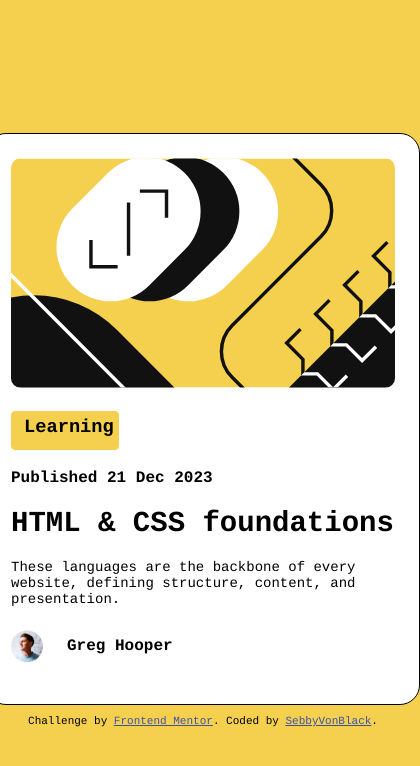
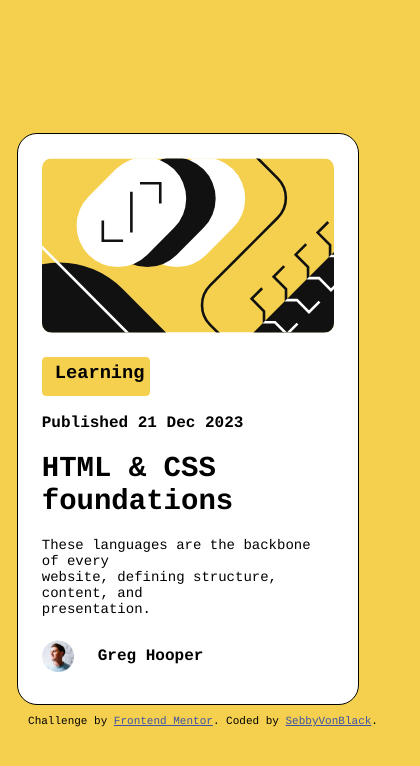
Before and after one commit to Front-End-Mentor-Projects/blog-preview-card, a plain HTML site: page index.html in a window 390 px wide. Shown: the whole page, 420 px wide, since content can reach past the window. Drawn offline with Linux system fonts and the light colour scheme.

Commit message:
finished styling for mobile view

```diff
--- a/styles.css
+++ b/styles.css
@@ -61,3 +61,10 @@ h3 {
 .attribution {
   margin-top: 10px;
 }
+
+@media (max-width: 600px) {
+  .mainContainer {
+    width: 75%;
+    margin-left: -30px;
+  }
+}
```
